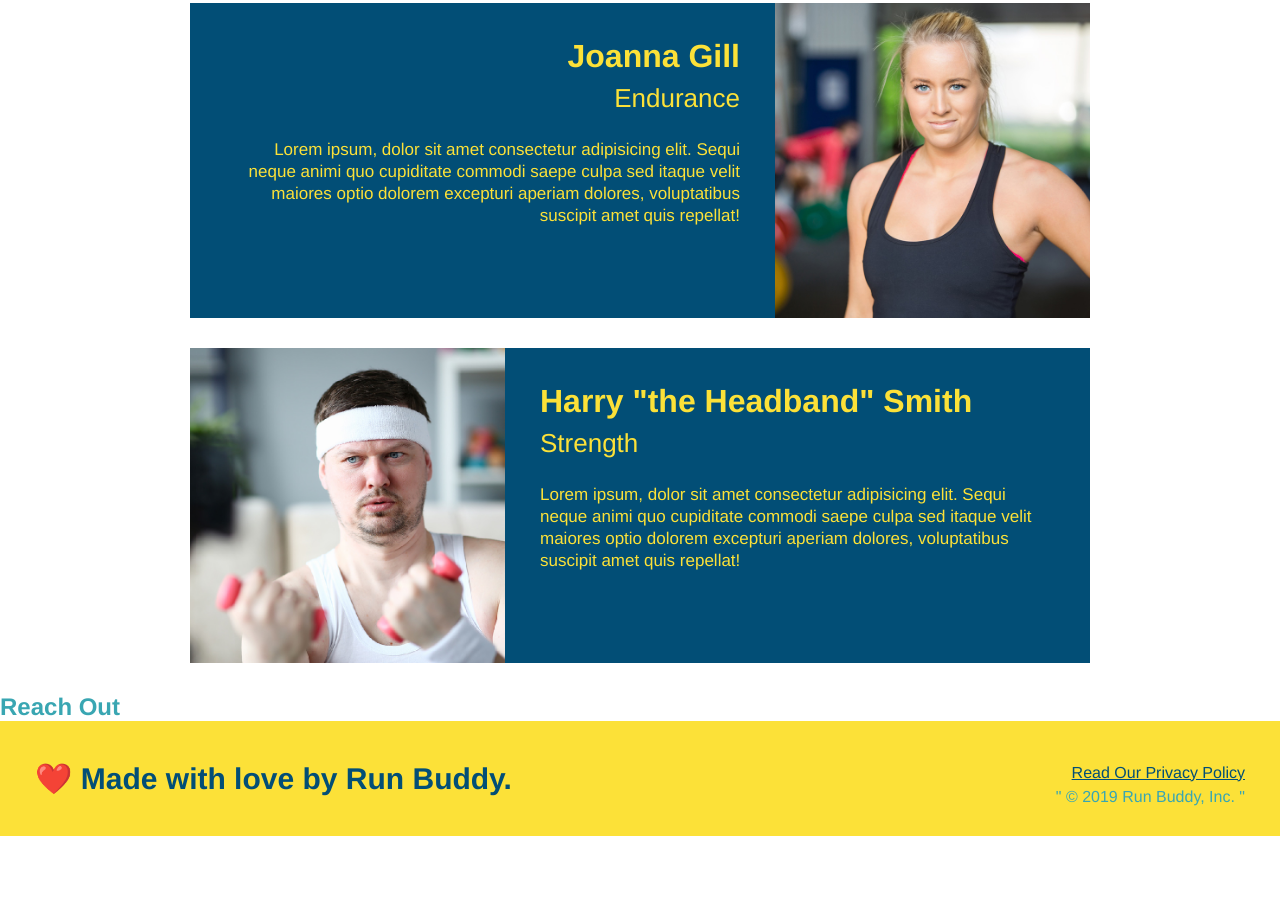
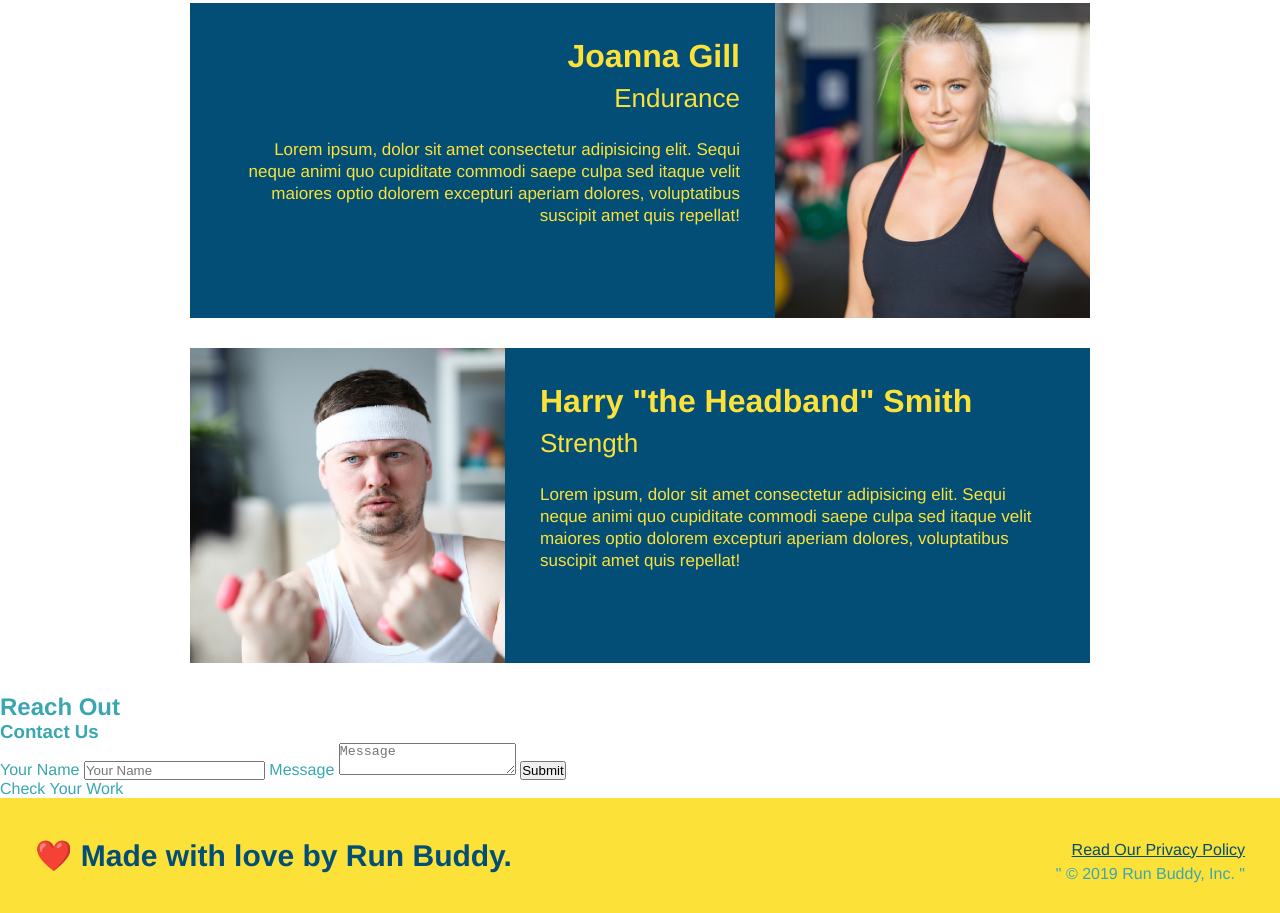
Before and after one commit to leafa97/run-buddy, a plain HTML site: page index.html in a window 1280 px wide. Shown: the part 2985-3898 px from the top of the page. Before the commit the page ends 3821 px from the top, so only its background shows below. Drawn offline with Linux system fonts and the light colour scheme.

Commit message:
add contact form

```diff
--- a/index.html
+++ b/index.html
@@ -160,6 +160,19 @@
         <!-- "reach out" section -->
         <section id="reach-out">
             <h2>Reach Out</h2>
+            <div class="contact-form">
+                <h3>Contact Us</h3>
+                <form>
+                   <label for="contact-name">Your Name</label>
+                   <input type="text" id="contact-name" placeholder="Your Name" />
+
+                   <label for="contact-message">Message</label>
+                   <textarea id="contact-message" placeholder="Message"></textarea>
+
+                   <button type="submit">Submit</button>
+                  </form>
+              </div>
+              Check Your Work
         </section>
 
         <!-- footer -->
```
